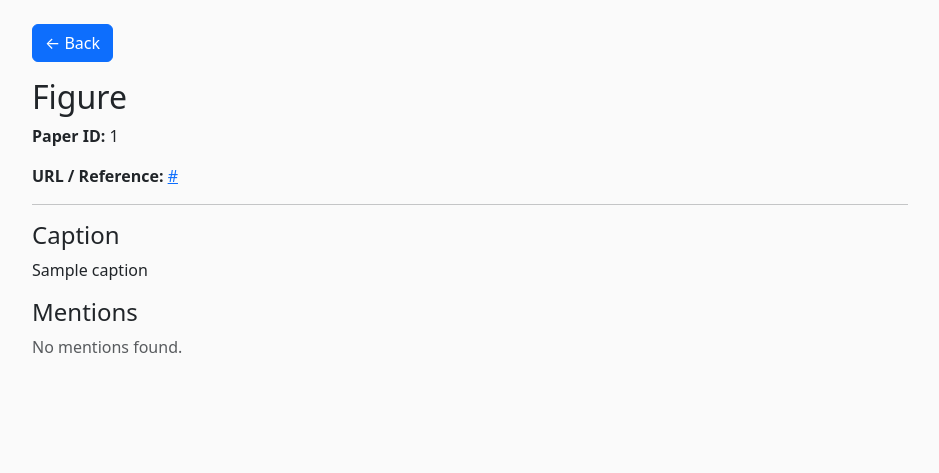
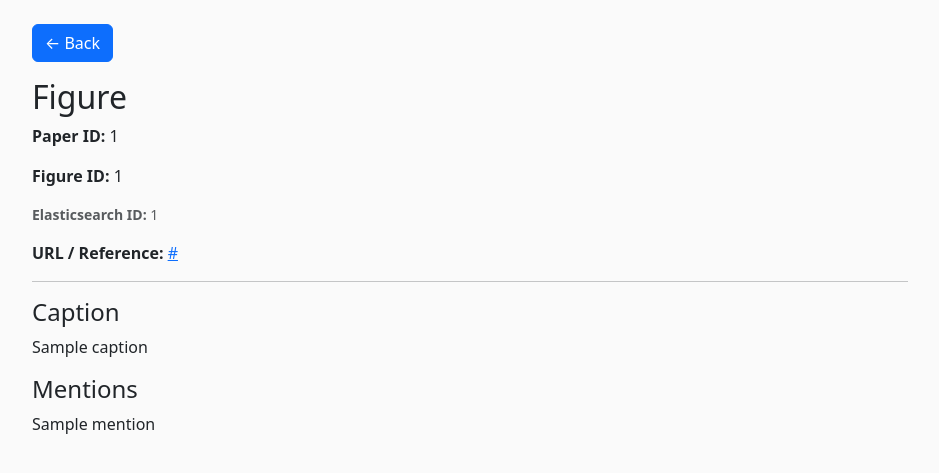
Before and after one commit to Fabry2K/Homework5_parte2_IngegneriaDeiDati, a Flask app: template templates/figure.html in a window 1280 px wide. Shown: the top 473 px of the page, without its empty margins (170-1109 px from the left). Run offline with Flask 3, Linux system fonts and the light colour scheme; the template is opened without the code that fills it: most values are stand-ins (such as "Sample title", 1, 10 or a date in 2020).

Commit message:
show id figure

```diff
--- a/app.py
+++ b/app.py
@@ -149,24 +149,26 @@ def get_document(id):
         testo=doc['_source']['testo']
     )
 
-
 # =========================
 # FIGURE VIEW
 # =========================
 
 @app.get('/figure/<id>')
 def get_figure(id):
-    doc = figure_client.es.get(
+    response = figure_client.es.get(
         index=figure_client.index_name,
         id=id
-    )['_source']
+    )
+
+    doc = response['_source']
 
     figure = {
-        "figure_id": id,
+        "es_id": id,                     # ID Elasticsearch
+        "figure_id": doc.get("fig_id"),  # ✅ ID della figura
         "paper_id": doc.get("paper_id"),
         "url": doc.get("url"),
         "caption": doc.get("caption", ""),
-        "citing_paragraphs": doc.get("citing_paragraphs", [])
+        "mentions": doc.get("mention", [])
     }
 
     return render_template(
--- a/templates/figure.html
+++ b/templates/figure.html
@@ -9,7 +9,11 @@
   </p>
 
   <h2>Figure</h2>
+
   <p><b>Paper ID:</b> {{ figure.paper_id }}</p>
+  <p><b>Figure ID:</b> {{ figure.figure_id }}</p>
+  <p class="text-muted small"><b>Elasticsearch ID:</b> {{ figure.es_id }}</p>
+
   <p>
     <b>URL / Reference:</b>
     <a href="{{ figure.url }}" target="_blank" rel="noopener noreferrer">
@@ -26,10 +30,9 @@
     <p class="text-muted">No caption found.</p>
   {% endif %}
 
-
   <h4>Mentions</h4>
-  {% if figure.mention %}
-    {% for p in figure.citing_paragraphs %}
+  {% if figure.mentions %}
+    {% for p in figure.mentions %}
       <p>{{ p | safe }}</p>
     {% endfor %}
   {% else %}
```
